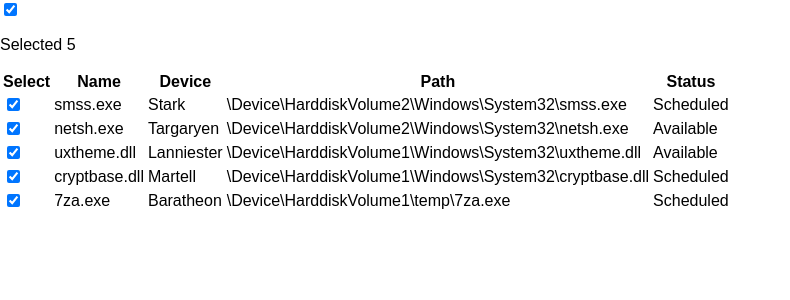
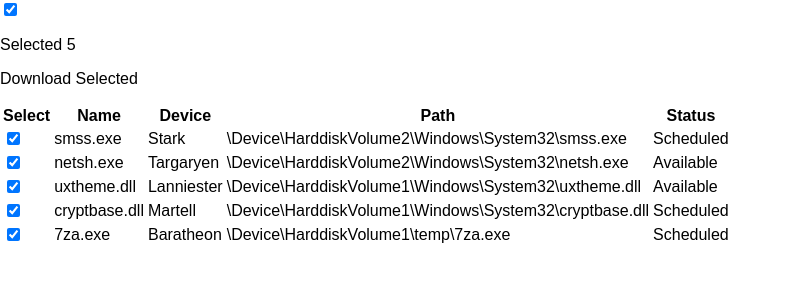
Before and after one commit to bemartinson926/file-table, a React (Create React App) app: page / in a window 1280 px wide. Both pictures are taken after a click on the checkbox 10 px from the left and 9 px from the top of the page. Shown: the top 300 px of the page, without its empty margins (0-790 px from the left). Built offline with nearby package versions, Linux system fonts and the light colour scheme; the HTML template or start-up script is replaced by a standard one.

Commit message:
Add Download Selected functionality

```diff
--- a/src/FileTable.js
+++ b/src/FileTable.js
@@ -65,6 +65,19 @@ class FileTable extends Component {
     })
   }
 
+  handleDownloadSelected = () => {
+    const selectedFiles = this.state.files.filter(file => file.selected);
+    const formattedselectedFiles = selectedFiles.map(file => {
+      return `${file.path} | ${file.device}`;
+    });
+    const formattedAlert = [
+      'You selected the following files for download:',
+      ...formattedselectedFiles
+    ].join('\n');
+
+    alert(formattedAlert);
+  }
+
   render() {
     const { files:fileData, selectedCount, selectAllIndeterminate, selectAllChecked } = this.state;
 
@@ -82,6 +95,11 @@ class FileTable extends Component {
             'None Selected'
           }
         </p>
+        {
+          selectedCount ?
+          <p onClick={this.handleDownloadSelected}>Download Selected</p> :
+          null
+        }
         <table>
           <thead>
             <tr>
```
